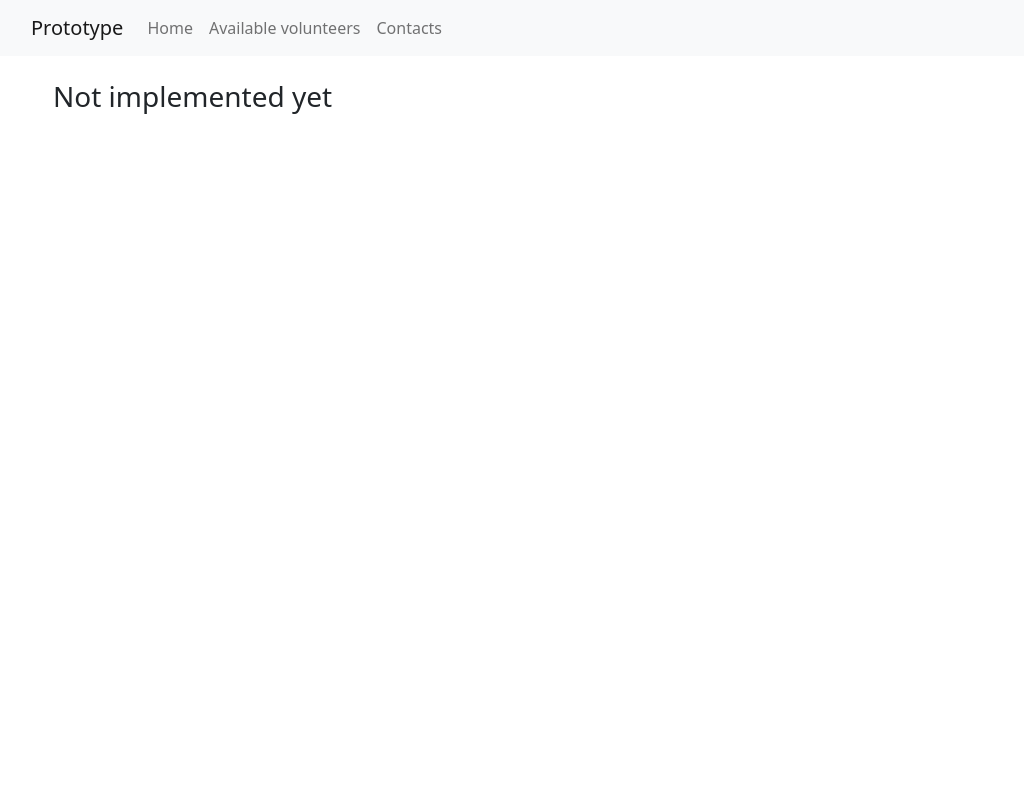
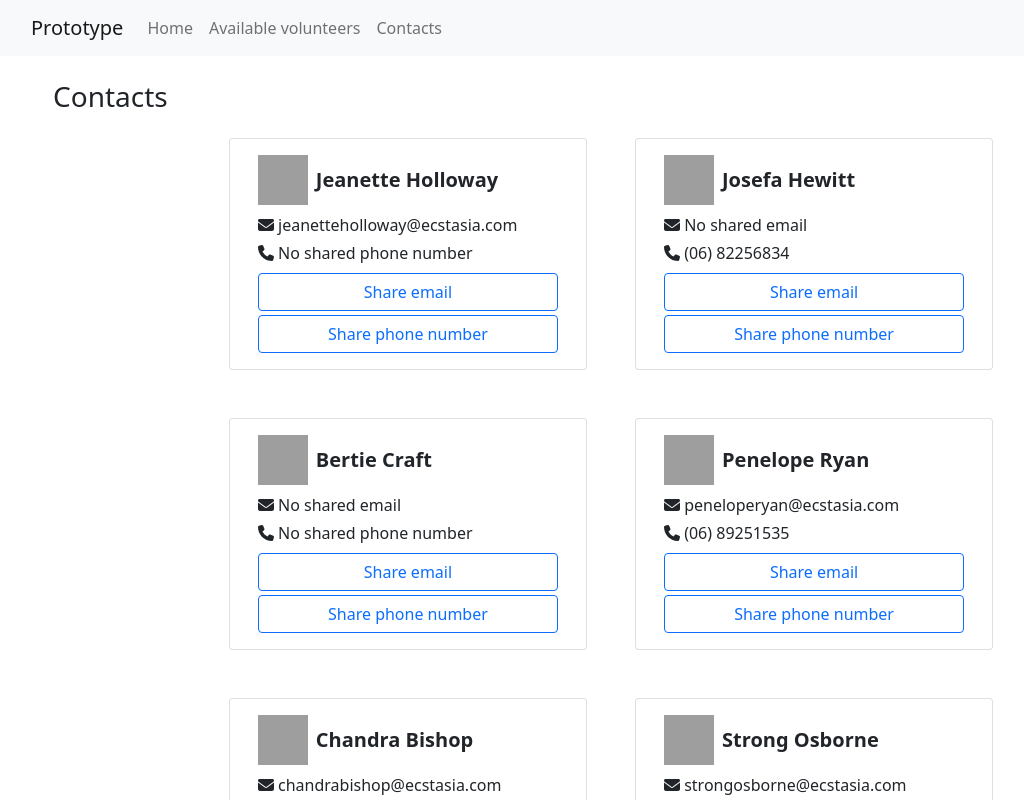
Before and after one commit to RobertBlaauwendraad/re-prototype, a Vue app: page /contacts in a window 1280 px wide. Shown: the top 800 px of the page, without its empty margins (29-1053 px from the left). Built offline with nearby package versions, Linux system fonts and the light colour scheme; grey boxes are pictures that could not be loaded.

Commit message:
Begin styling contacts page

```diff
--- /dev/null
+++ b/src/assets/js/contacts.json
@@ -0,0 +1,66 @@
+[
+  {
+    "id": 0,
+    "name": "Jeanette Holloway",
+    "email": "jeanetteholloway@ecstasia.com"
+  },
+  {
+    "id": 1,
+    "name": "Josefa Hewitt",
+    "phoneNumber": "(06) 82256834"
+  },
+  {
+    "id": 2,
+    "name": "Bertie Craft"
+  },
+  {
+    "id": 3,
+    "name": "Penelope Ryan",
+    "email": "peneloperyan@ecstasia.com",
+    "phoneNumber": "(06) 89251535"
+  },
+  {
+    "id": 4,
+    "name": "Chandra Bishop",
+    "email": "chandrabishop@ecstasia.com"
+  },
+  {
+    "id": 5,
+    "name": "Strong Osborne",
+    "email": "strongosborne@ecstasia.com"
+  },
+  {
+    "id": 6,
+    "name": "Harmon Ramsey",
+    "email": "harmonramsey@ecstasia.com"
+  },
+  {
+    "id": 7,
+    "name": "Cain Harrington",
+    "email": "cainharrington@ecstasia.com"
+  },
+  {
+    "id": 8,
+    "name": "Ramirez Herman",
+    "email": "ramirezherman@ecstasia.com",
+    "phoneNumber": "(06) 97544430"
+  },
+  {
+    "id": 9,
+    "name": "Lynette Gardner",
+    "email": "lynettegardner@ecstasia.com",
+    "phoneNumber": "(06) 94640325"
+  },
+  {
+    "id": 10,
+    "name": "Doreen Vang",
+    "email": "doreenvang@ecstasia.com",
+    "phoneNumber": "(06) 93854129"
+  },
+  {
+    "id": 11,
+    "name": "Pennington Mcfarland",
+    "email": "penningtonmcfarland@ecstasia.com",
+    "phoneNumber": "(06) 82341722"
+  }
+]
--- /dev/null
+++ b/src/components/ContactCard.vue
@@ -0,0 +1,31 @@
+<template>
+  <div class="card col my-2 m-lg-4 contact-card">
+    <div class="card-body">
+      <div class="mb-2 d-flex align-items-center">
+        <img class="object-fit me-2" width="50" height="50" src="@/assets/img/person.jpg" alt="portrait">
+        <h5 class="mb-0 card-title fw-bold">{{ contact.name }}</h5>
+      </div>
+      <p class="mb-1 bold"><font-awesome-icon icon="envelope" style="max-width: 100px" /> {{ contact.email ? contact.email : "No shared email" }}</p>
+      <p class="mb-1"><font-awesome-icon icon="phone"/> {{ contact.phoneNumber ? contact.phoneNumber : "No shared phone number" }}</p>
+      <div class="row m-0">
+        <button class="btn btn-outline-primary my-1">Share email</button>
+        <button class="btn btn-outline-primary">Share phone number</button>
+      </div>
+      </div>
+  </div>
+</template>
+
+<script>
+export default {
+  name: "ContactCard",
+  props: {
+    contact: {
+      required: true,
+    }
+  }
+}
+</script>
+
+<style scoped>
+
+</style>
--- a/src/components/RadioDayPart.vue
+++ b/src/components/RadioDayPart.vue
@@ -6,7 +6,7 @@
     <div class="list-group-item list-group-item-action d-flex" :class="{active: this.$parent.chosenDayPart === dayPart}">
       <div class="flex-grow-1">
         <div class="d-flex w-100 justify-content-between">
-          <h5 class="mb-1">{{ dayPart.date }}</h5>
+          <h5 class="mb-1 fw-bold">{{ dayPart.date }}</h5>
         </div>
         <p class="mb-1">
           {{ capitalize(dayPart.partOfDay) }}
--- a/src/components/RadioVolunteer.vue
+++ b/src/components/RadioVolunteer.vue
@@ -5,11 +5,11 @@
     />
     <div class="list-group-item list-group-item-action d-flex" :class="{active: this.$parent.chosenVolunteer === volunteer}">
       <div class="me-3">
-        <img class="object-fit" width="100" height="100" src="@/assets/img/person.jpg" alt="name">
+        <img class="object-fit" width="100" height="100" src="@/assets/img/person.jpg" alt="portrait">
       </div>
       <div class="flex-grow-1">
         <div class="d-flex w-100 justify-content-between">
-          <h5 class="mb-1">{{ volunteer.name }}</h5>
+          <h5 class="mb-1 fw-bold">{{ volunteer.name }}</h5>
           <small>{{ volunteer.date }} days ago</small>
         </div>
         <p class="mb-1">
--- a/src/components/views/Contacts.vue
+++ b/src/components/views/Contacts.vue
@@ -1,13 +1,26 @@
 <template>
-  <div class="container d-flex flex-column volunteer-container py-4">
-    <h3>Not implemented yet</h3>
+  <div class="container py-4">
+    <h3 class="mb-0">Contacts</h3>
+    <div class="row row-cols-1 row-cols-lg-auto justify-content-center m-0">
+        <ContactCard
+          v-for="contact in contacts"
+          :contact="contact"
+          :key="contact"
+        />
+      </div>
   </div>
 </template>
 
 <script>
+import contacts from "@/assets/js/contacts"
+import ContactCard from "@/components/ContactCard";
 export default {
   // eslint-disable-next-line vue/multi-word-component-names
-  name: "Contacts"
+  name: "Contacts",
+  components: {ContactCard},
+  data: () => ({
+    contacts
+  })
 }
 </script>
 
```
